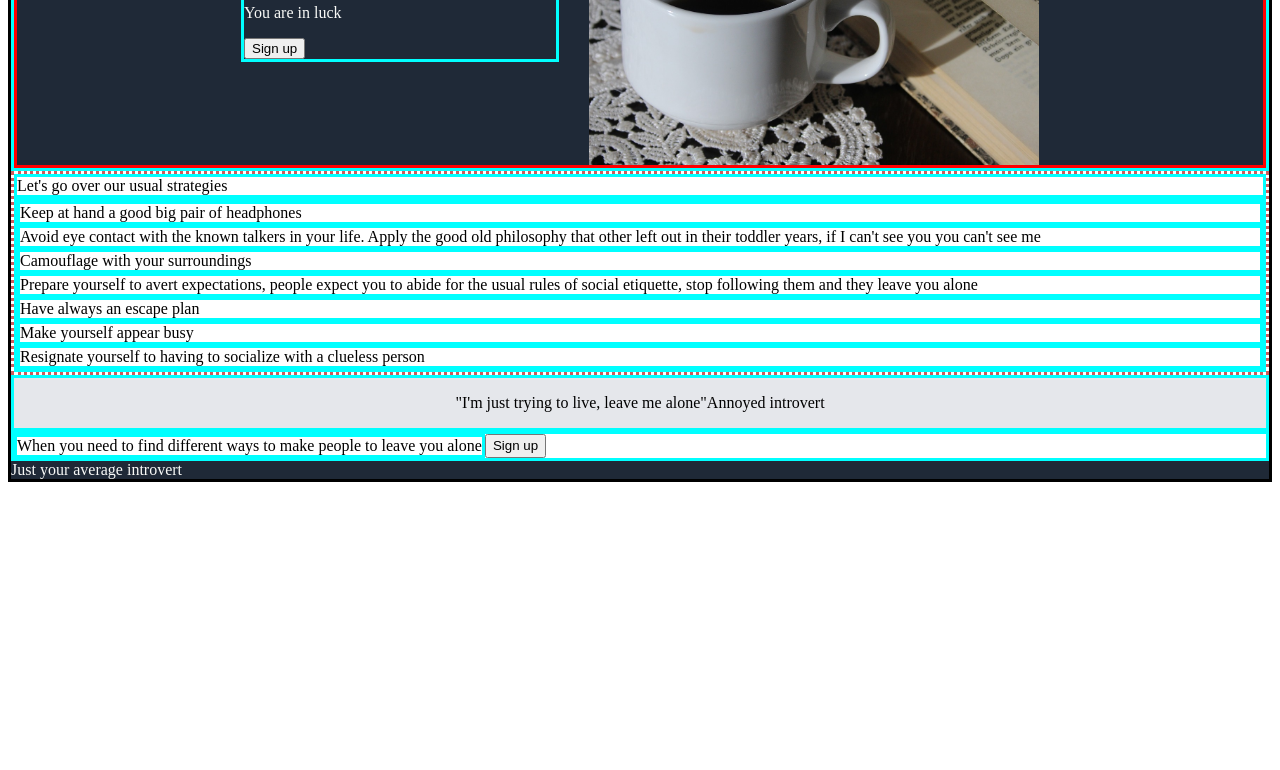
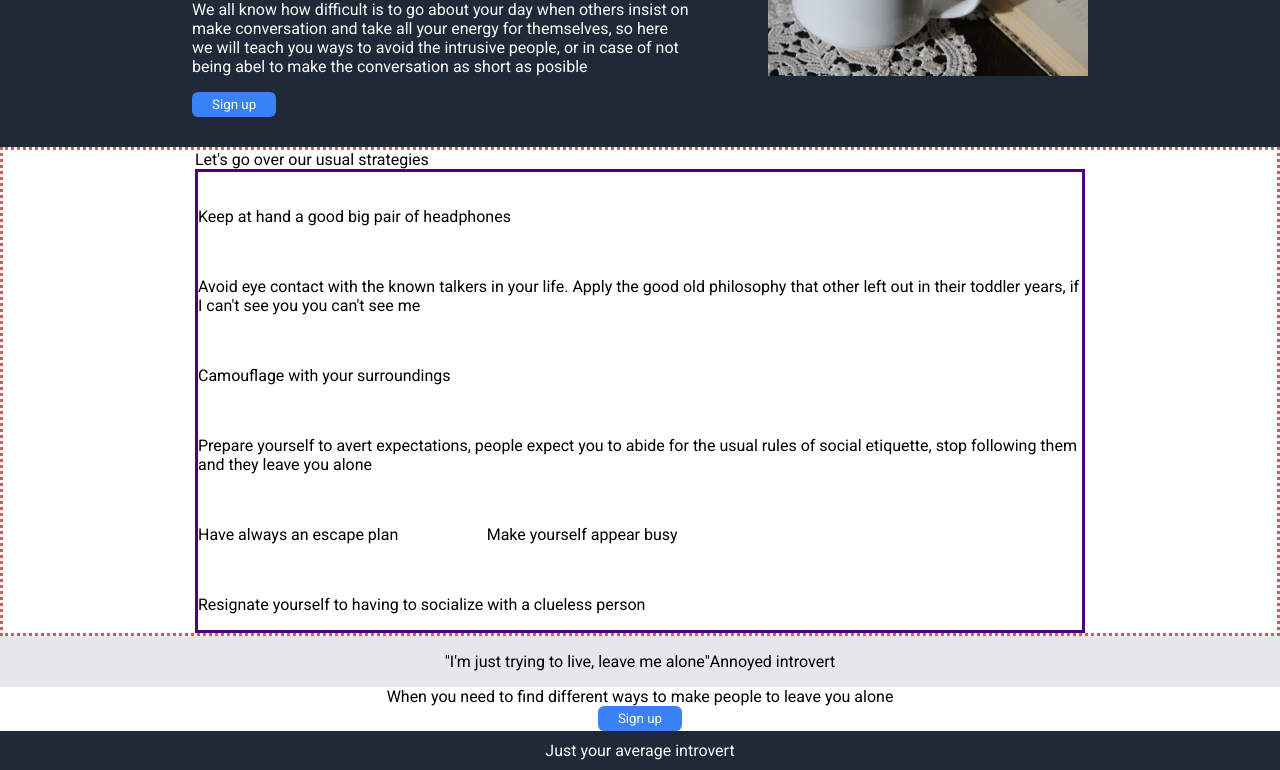
Before and after one commit to Learning-create/landing-page, a plain HTML site: page index.html in a window 1280 px wide. Shown: the part 244-1014 px from the top of the page. Before the commit the page ends 800 px from the top, so only its background shows below. Drawn offline with Linux system fonts and the light colour scheme.

Commit message:
improve header

```diff
--- a/index.html
+++ b/index.html
@@ -5,6 +5,9 @@
     <meta http-equiv="X-UA-Compatible" content="IE=edge">
     <meta name="viewport" content="width=device-width, initial-scale=1.0">
     <link rel="stylesheet" href="./styles/styles.css">
+    <link rel="preconnect" href="https://fonts.googleapis.com">
+    <link rel="preconnect" href="https://fonts.gstatic.com" crossorigin>
+    <link href="https://fonts.googleapis.com/css2?family=Cinzel&family=Roboto:ital,wght@0,400;0,700;0,900;1,300&display=swap" rel="stylesheet">
     <title>Landing Page</title>
 </head>
 <body>
@@ -12,7 +15,7 @@
     <div class="header">
 
         <div class="logo-links">
-            <div class="logo">Introverts tips</div>
+            <h1 class="logo">Introvert tips</h1>
             <ul class="links">
                 <li><a href="">Not depressed</a></li>
                 <li><a href="">Very tired</a></li>
@@ -21,9 +24,12 @@
         </div>
 
         <div class="intro">
-            <div class="text">Tired of strangers trying to talk to you in public?
-                <p>You are in luck</p>
-                <button>Sign up</button>
+            <div class="main">
+                <p class="text">Strangers trying to socialise?</p>
+                <p class="sub-text">We all know how difficult is to go about your day when others insist on make
+                     conversation and take all your energy for themselves, so here we will teach you ways
+                     to avoid the intrusive people, or in case of not being abel to make the conversation as short as posible</p>
+                <button class="sign-up">Sign up</button>
             </div>
             <img class="tools" src="./img/morning-1035090_1280.jpg" alt="a cup of coffe and a book. The standard issued tool of an introvert">
         </div>
@@ -38,13 +44,37 @@
 
         <div class="container">
 
-            <div class="card">Keep at hand a good big pair of headphones</div>
-            <div class="card">Avoid eye contact with the known talkers in your life. Apply the good old philosophy that other left out in their toddler years, if I can't see you you can't see me</div>
-            <div class="card">Camouflage with your surroundings</div>
-            <div class="card">Prepare yourself to avert expectations, people expect you to abide for the usual rules of social etiquette, stop following them and they leave you alone</div>
-            <div class="card">Have always an escape plan</div>
-            <div class="card">Make yourself appear busy</div>
-            <div class="card">Resignate yourself to having to socialize with a clueless person</div>
+            <div class="card">
+                <img src="" alt="">
+                <p>Keep at hand a good big pair of headphones</p>
+            </div>
+            <div class="card">
+                <img src="" alt="">
+                <p>Avoid eye contact with the known talkers in your life. Apply the good old philosophy that
+                     other left out in their toddler years, if I can't see you you can't see me</p>
+            </div>
+            <div class="card">
+                <img src="" alt="">
+                <p>Camouflage with your surroundings</p>
+            </div>
+            <div class="card">
+                <img src="" alt="">
+                <p>Prepare yourself to avert expectations, people expect you to abide for the usual
+                     rules of social etiquette, stop following them and they leave you alone</p>
+            </div>
+            <div class="card">
+                <img src="" alt="">
+                <p>Have always an escape plan</p>
+            </div>
+            <div class="card">
+                <img src="" alt="">
+                <p>Make yourself appear busy</p>
+
+            </div>
+            <div class="card">
+                <img src="" alt="">
+                <p>Resignate yourself to having to socialize with a clueless person</p>
+            </div>
 
         </div>
 
--- a/styles/styles.css
+++ b/styles/styles.css
@@ -1,12 +1,15 @@
+* {
+    font-family:Roboto, sans-serif;
+}
 body {
     display:flex;
     flex-direction: column;
-    border: solid black;
+    margin: 0%;
 }
 
-div {
-    border: solid aqua;
-    min-height: 10px;
+a {
+    color: #e5e7eb;
+    text-decoration: none;
 }
 
 .logo-links {
@@ -14,22 +17,68 @@ div {
     justify-content: space-between;
 }
 
+.logo {
+    display: flex;
+    align-items: center;
+    font-size: 24px;
+    font-weight: bold;
+    color: #f9faf8;
+}
+
+.links {
+    list-style-type: none;
+    display: flex;
+    padding: 0.5%;
+    gap: 10px;
+    font-size: 18px;
+    color: #e5e7eb;
+}
+
 .intro {
     display: flex;
-    border: solid red;
-    justify-content: center;
+    justify-content: space-between;
     align-items: center;
     gap: 30px;
+    padding-bottom: 30px;
+}
+
+.main {
+    display: flex;
+    justify-content: space-around;
+    flex-direction: column;
+    max-width: 500px;
+}
+
+.text {
+    font-size: 48px;
+    margin-bottom: 0px;
+    font-weight: bolder;
 }
 
 .tools{
-    max-height: 300px;
+    max-width: 25vw;
+}
+
+button {
+    background-color: #3882f6;
+    color: #f9faf8;
+    border-radius: 6px;
+    padding: 5px 20px;
+    width: fit-content;
+    border:none;
 }
 
 .random-info {
     display: flex;
     flex-direction: column;
     border: dotted indianred;
+}
+
+.container {
+    border: solid indigo;
+    display: flex;
+    flex-wrap: wrap;
+    gap: 10%;
 }
 
 .quote{
@@ -41,14 +90,28 @@ div {
 
 .sign-up {
     display:flex;
+    flex-direction: column;
+    justify-content: center;
+    align-items: center;
 }
 
 footer {
-
+    display: flex;
+    justify-content: center;
+    align-items: center;
+    padding: 10px;
 }
 
 .header,
 footer {
     background-color: #1f2937;
     color: #f9faf8;
+
 }
+
+.header,
+.random-info,
+footer {
+    padding-left: 15%;
+    padding-right: 15%;
+}
```
